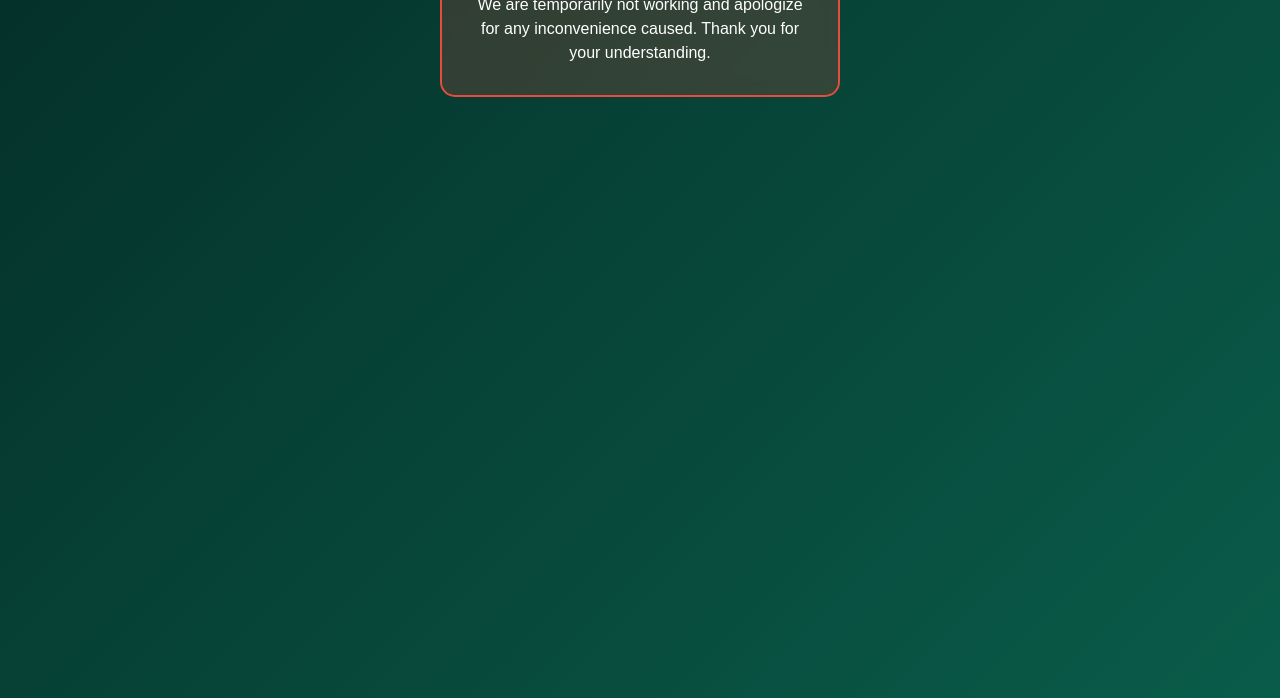
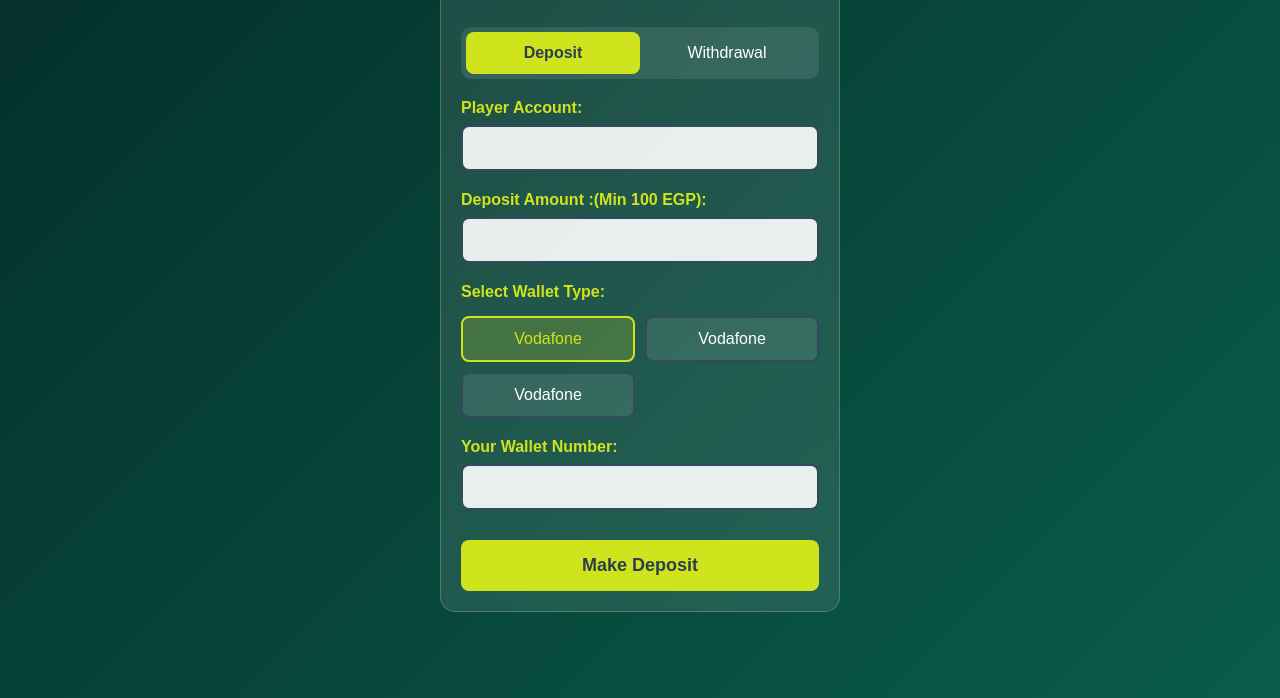
Before and after one commit to SBAgents/fast-deposit, a plain HTML site: page index.html in a window 1280 px wide. Shown: the part 102-800 px from the top of the page. Drawn offline with Linux system fonts and the light colour scheme.

Commit message:
Update index.html

```diff
--- a/index.html
+++ b/index.html
@@ -533,22 +533,22 @@
 
             // Block visibility configuration
             blocks: {
-                mainContainer: false,
-                tabContainer: false,
-                depositTab: false,
-                withdrawalTab: false,
-                depositAccountDisplayGroup: false,
-                depositAccountInputGroup: false,
-                depositAmountGroup: false,
-                walletTypeGroup: false,
-                playerWalletNumberGroup: false,
+                mainContainer: true,
+                tabContainer: true,
+                depositTab: true,
+                withdrawalTab: true,
+                depositAccountDisplayGroup: true,
+                depositAccountInputGroup: true,
+                depositAmountGroup: true,
+                walletTypeGroup: true,
+                playerWalletNumberGroup: true,
                 transactionIdGroup: false,
-                withdrawalAccountDisplayGroup: false,
-                withdrawalAccountInputGroup: false,
-                withdrawalAmountGroup: false,
-                withdrawalWalletGroup: false,
-                withdrawalCodeGroup: false,
-                maintenanceMessage: true // Set to true to show maintenance message
+                withdrawalAccountDisplayGroup: true,
+                withdrawalAccountInputGroup: true,
+                withdrawalAmountGroup: true,
+                withdrawalWalletGroup: true,
+                withdrawalCodeGroup: true,
+                maintenanceMessage: false // Set to true to show maintenance message
             }
         };
 
```
